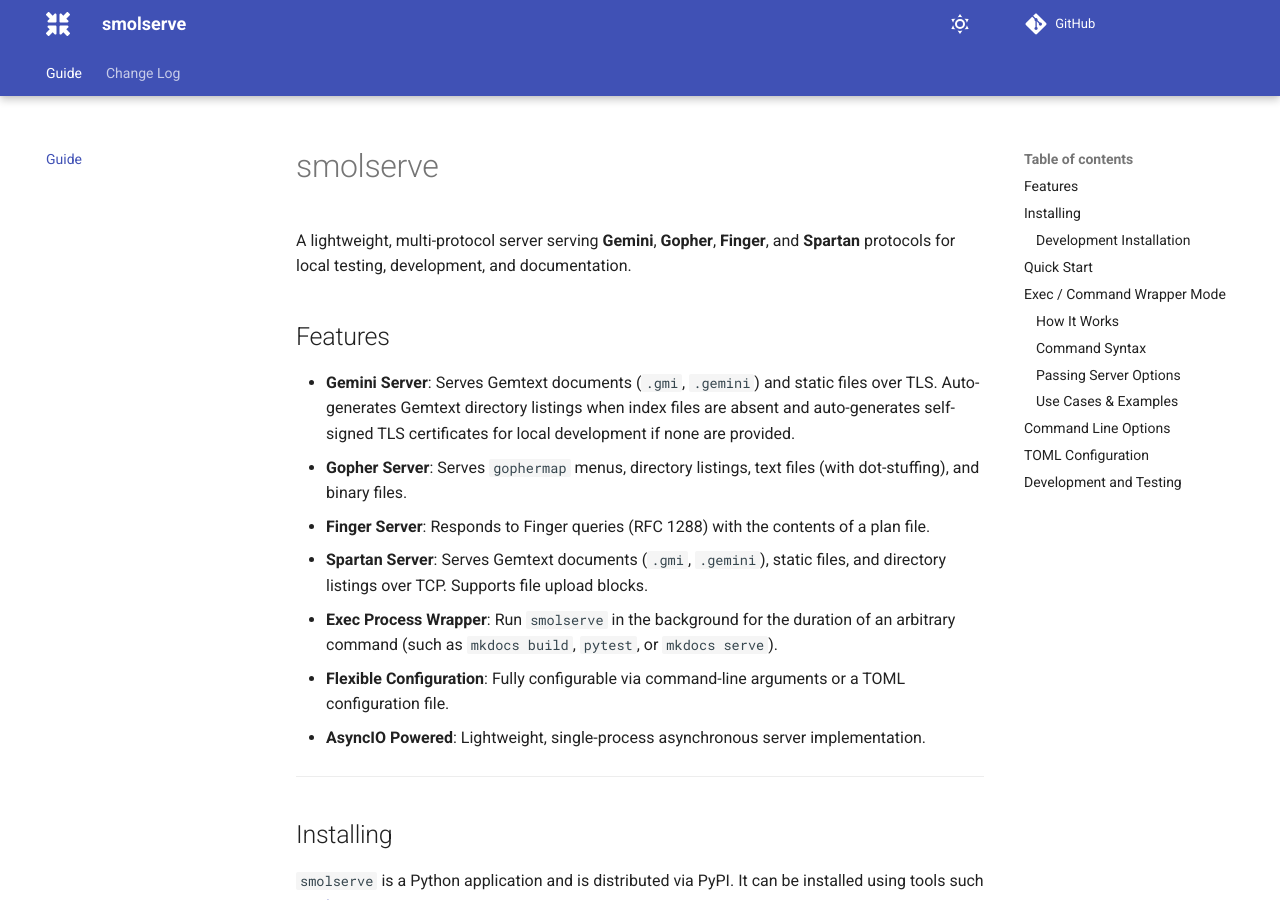
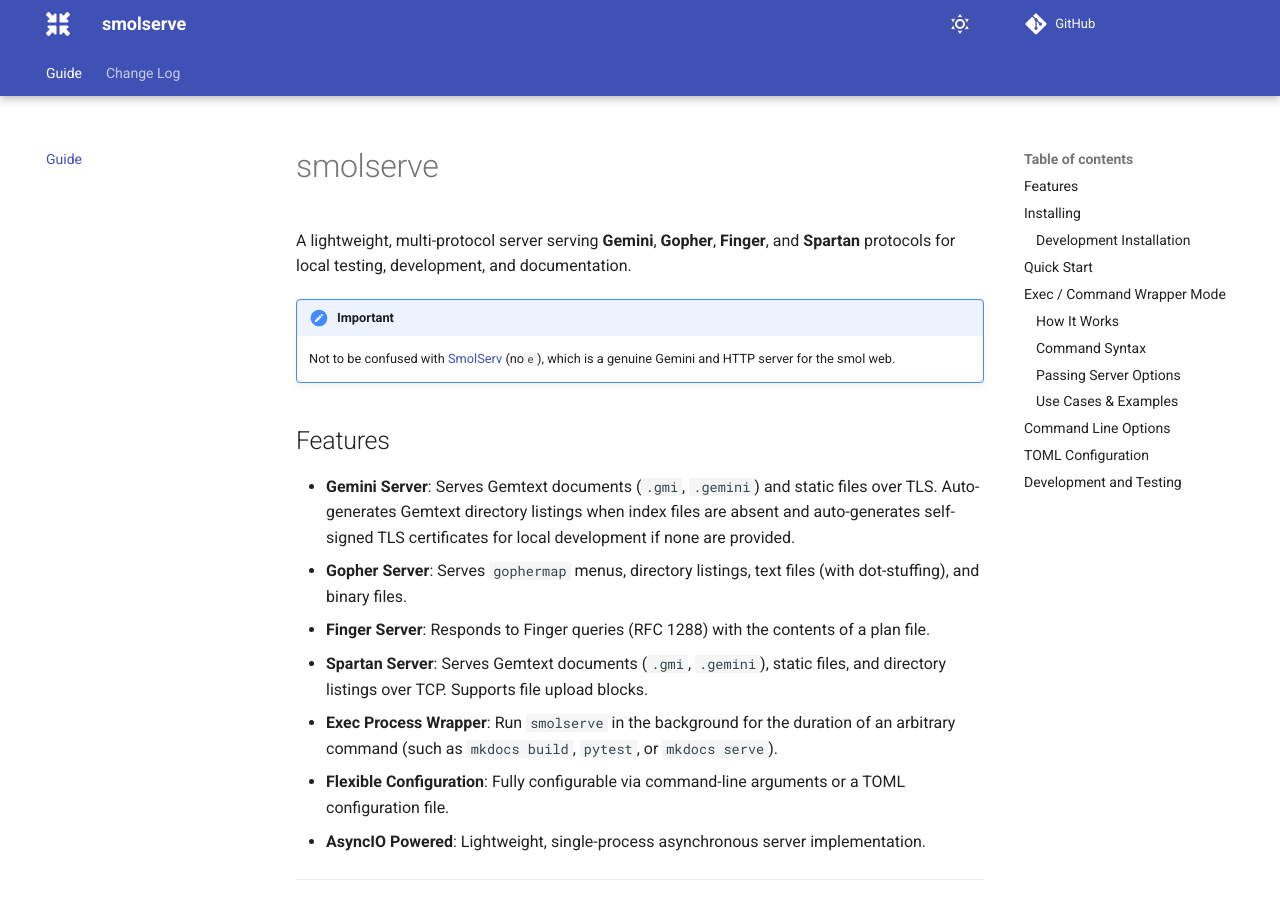
Before and after one commit to davep/smolserve, an MkDocs documentation site: the page built from docs/index.md, in a window 1280 px wide and 900 px high. Built offline with MkDocs 1.6.1 and Material for MkDocs 9.7.7, drawn with Linux system fonts in a browser that asks for light colours; comment, search, counter and statistics services are not loaded.

Commit message:
:books: Add a note about SmolServ

```diff
--- a/docs/index.md
+++ b/docs/index.md
@@ -1,6 +1,10 @@
 # smolserve
 
 A lightweight, multi-protocol server serving **Gemini**, **Gopher**, **Finger**, and **Spartan** protocols for local testing, development, and documentation.
+
+!!! important
+
+    Not to be confused with [SmolServ](https://git.nil.im/js/SmolServ) (no`e`), which is a genuine Gemini and HTTP server for the smol web.
 
 ## Features
 
```
Also changed, not shown: README.md (+4 -0 lines).
